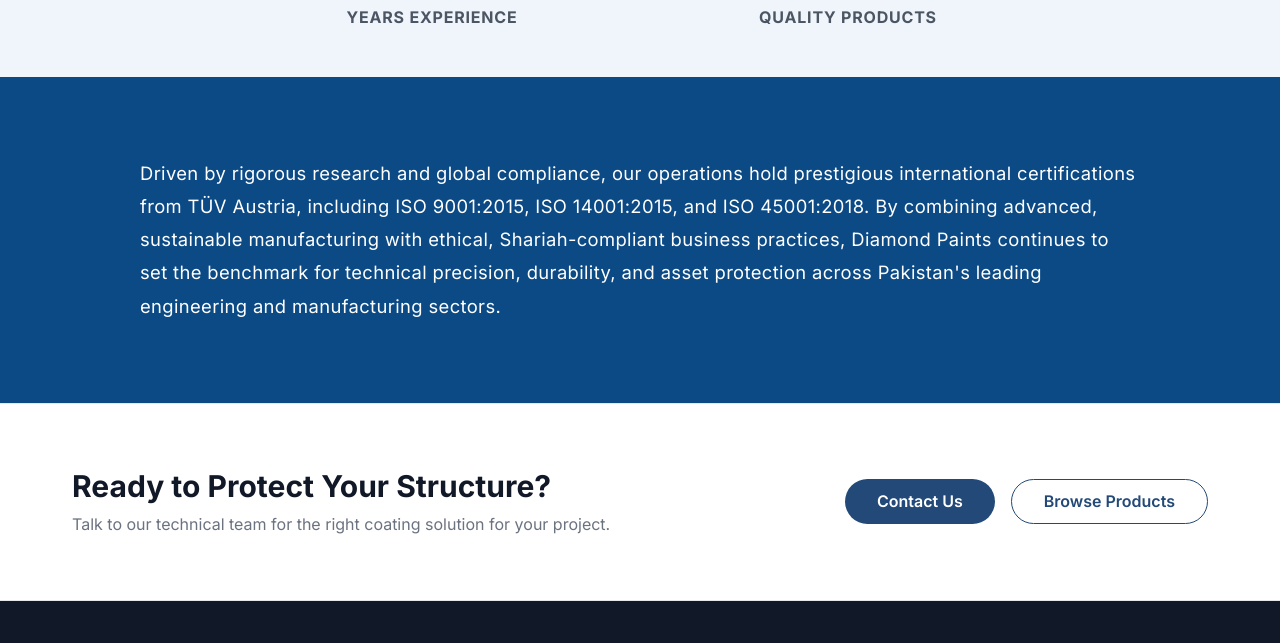
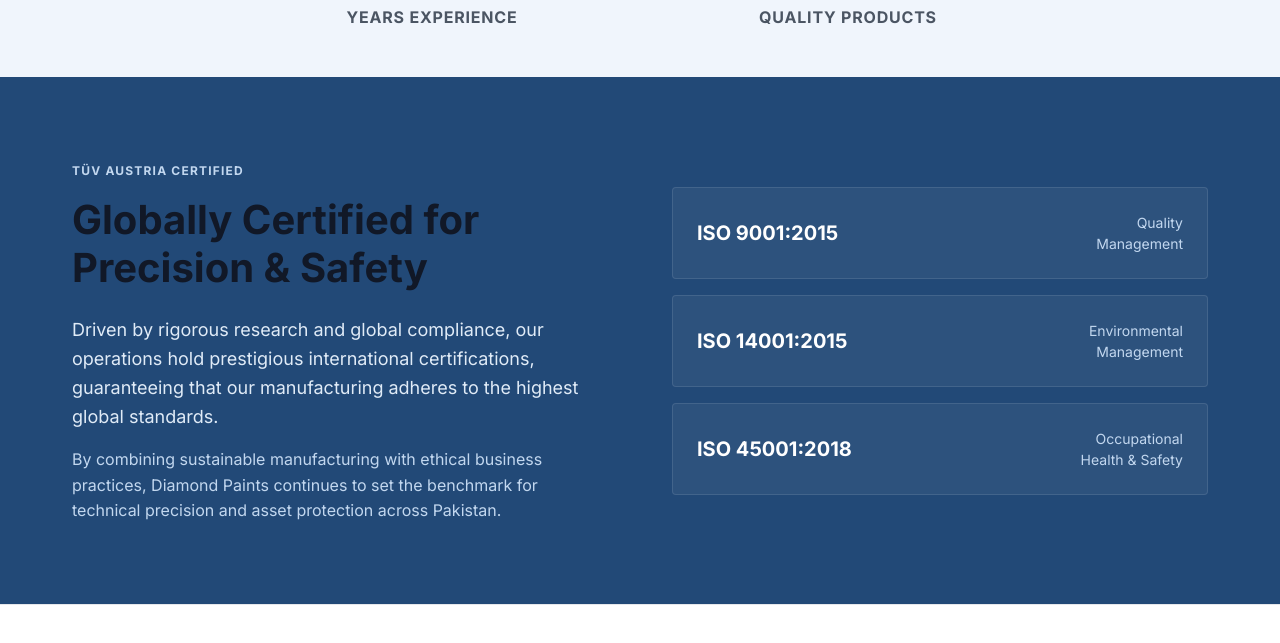
Before and after one commit to dpaliraza2026-lang/diamond-paint-website, a plain HTML site: page index.html in a window 1280 px wide. Shown: the part 3183-3826 px from the top of the page. Drawn offline with Linux system fonts and the light colour scheme.

Commit message:
Update certification section with dynamic UI grid and badges

```diff
--- a/index.html
+++ b/index.html
@@ -552,11 +552,34 @@
   </section>
 
   <!-- CERTIFICATION SECTION -->
-  <section class="cert-banner" style="background-color: #0b4a85; padding: var(--spacing-20) 0;">
+  <section class="cert-banner" style="background-color: var(--color-primary-700); padding: var(--spacing-20) 0; color: var(--color-white);">
     <div class="container">
-      <p style="font-size: 1.15rem; color: var(--color-white); line-height: 1.8; text-align: left; max-width: 1000px; margin: 0 auto; font-weight: 400; letter-spacing: 0.02em;">
-        Driven by rigorous research and global compliance, our operations hold prestigious international certifications from TÜV Austria, including ISO 9001:2015, ISO 14001:2015, and ISO 45001:2018. By combining advanced, sustainable manufacturing with ethical, Shariah-compliant business practices, Diamond Paints continues to set the benchmark for technical precision, durability, and asset protection across Pakistan's leading engineering and manufacturing sectors.
-      </p>
+      <div class="about-grid">
+        <div>
+          <span style="display: inline-block; font-size: var(--font-size-xs); font-weight: var(--font-weight-bold); letter-spacing: 0.1em; text-transform: uppercase; color: var(--color-primary-200); margin-bottom: var(--spacing-4);">T&Uuml;V Austria Certified</span>
+          <h2 style="font-size: 2.5rem; margin-bottom: var(--spacing-6); line-height: 1.2;">Globally Certified for Precision &amp; Safety</h2>
+          <p style="font-size: var(--font-size-lg); color: var(--color-primary-100); line-height: 1.6; margin-bottom: var(--spacing-4);">
+            Driven by rigorous research and global compliance, our operations hold prestigious international certifications, guaranteeing that our manufacturing adheres to the highest global standards.
+          </p>
+          <p style="font-size: var(--font-size-base); color: var(--color-primary-200); line-height: 1.6; margin-bottom: 0;">
+            By combining sustainable manufacturing with ethical business practices, Diamond Paints continues to set the benchmark for technical precision and asset protection across Pakistan.
+          </p>
+        </div>
+        <div style="display: grid; grid-template-columns: 1fr; gap: var(--spacing-4);">
+          <div style="background: rgba(255,255,255,0.05); border: 1px solid rgba(255,255,255,0.1); border-radius: var(--radius-base); padding: var(--spacing-6); display: flex; align-items: center; justify-content: space-between; transition: all 0.3s ease; cursor: default;" onmouseover="this.style.background='rgba(255,255,255,0.1)'; this.style.transform='translateX(-8px)'" onmouseout="this.style.background='rgba(255,255,255,0.05)'; this.style.transform='none'">
+            <div style="font-size: 1.25rem; font-weight: var(--font-weight-bold);">ISO 9001:2015</div>
+            <div style="font-size: var(--font-size-sm); color: var(--color-primary-200); text-align: right;">Quality<br>Management</div>
+          </div>
+          <div style="background: rgba(255,255,255,0.05); border: 1px solid rgba(255,255,255,0.1); border-radius: var(--radius-base); padding: var(--spacing-6); display: flex; align-items: center; justify-content: space-between; transition: all 0.3s ease; cursor: default;" onmouseover="this.style.background='rgba(255,255,255,0.1)'; this.style.transform='translateX(-8px)'" onmouseout="this.style.background='rgba(255,255,255,0.05)'; this.style.transform='none'">
+            <div style="font-size: 1.25rem; font-weight: var(--font-weight-bold);">ISO 14001:2015</div>
+            <div style="font-size: var(--font-size-sm); color: var(--color-primary-200); text-align: right;">Environmental<br>Management</div>
+          </div>
+          <div style="background: rgba(255,255,255,0.05); border: 1px solid rgba(255,255,255,0.1); border-radius: var(--radius-base); padding: var(--spacing-6); display: flex; align-items: center; justify-content: space-between; transition: all 0.3s ease; cursor: default;" onmouseover="this.style.background='rgba(255,255,255,0.1)'; this.style.transform='translateX(-8px)'" onmouseout="this.style.background='rgba(255,255,255,0.05)'; this.style.transform='none'">
+            <div style="font-size: 1.25rem; font-weight: var(--font-weight-bold);">ISO 45001:2018</div>
+            <div style="font-size: var(--font-size-sm); color: var(--color-primary-200); text-align: right;">Occupational<br>Health &amp; Safety</div>
+          </div>
+        </div>
+      </div>
     </div>
   </section>
 
```
